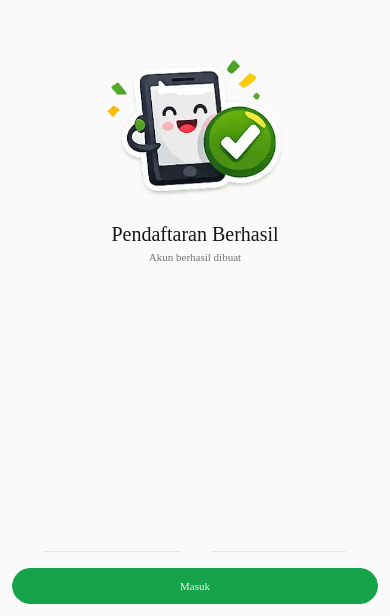
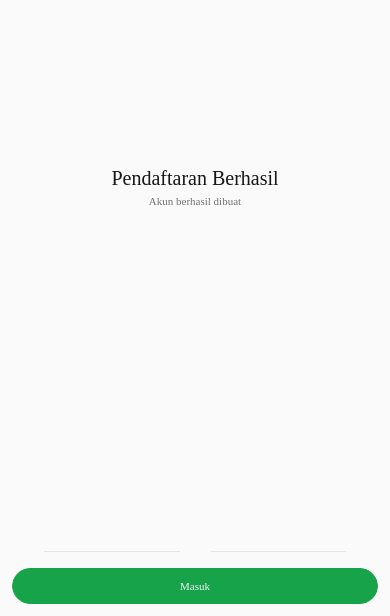
Before and after one commit to ekomardiatno/emvitation, a React Native app: screen /RegistrationSuccess in a window 390 px wide. Shown: the part 228-844 px from the top of the page. Built offline with nearby package versions, Linux system fonts and the light colour scheme; some icons are missing.

Commit message:
feat: able to reedit unpublished wedding & remove all illustration image declaration

```diff
--- a/src/screens/Login.tsx
+++ b/src/screens/Login.tsx
@@ -18,6 +18,7 @@ import useToast from '../hooks/useToast';
 import getHiddenText from '../utils/getHiddenText';
 import { useDispatch } from 'react-redux';
 import { loginSuccess } from '../redux/reducers/auth.reducer';
+import { AuthStackNavigationProp } from '../types/navigation-type';
 
 const loginSchema = yup.object({
   phoneNumber: yup
@@ -36,7 +37,7 @@ export default function Login() {
   const {control, handleSubmit, getValues} = useForm({
     resolver: yupResolver(loginSchema),
   });
-  const navigation = useAppNavigation();
+  const navigation = useAppNavigation<AuthStackNavigationProp>();
   const [isLoggingIn, setIsLoggingIn] = useState(false);
   const dispatch = useDispatch();
 
--- a/src/screens/RegistrationSuccess.tsx
+++ b/src/screens/RegistrationSuccess.tsx
@@ -1,4 +1,4 @@
-import { Image, View } from 'react-native';
+import { View } from 'react-native';
 import ScreenLayout from '../components/core/ScreenLayout';
 import Typography from '../components/core/Typography';
 import { SPACING } from '../constants';
@@ -6,17 +6,19 @@ import { useTheme } from '../components/core/AppProvider';
 import useAppNavigation from '../hooks/useAppNavigation';
 import Button from '../components/core/Button';
 import Divider from '../components/Divider';
+import { IconState } from '../components/core/Confirmation';
+import { AuthStackNavigationProp } from '../types/navigation-type';
 
 export default function RegistrationSuccess() {
   const theme = useTheme();
-  const navigation = useAppNavigation();
+  const navigation = useAppNavigation<AuthStackNavigationProp>();
 
   return (
     <ScreenLayout contentVerticalAlign="center" headerEnabled={false}>
       <View style={{flexGrow: 1, justifyContent: 'center'}}>
-        <Image
-          style={{width: 180, height: 180, alignSelf: 'center'}}
-          source={require('../assets/images/success-illustration.webp')}
+        <IconState
+          appearance="success"
+          style={{marginBottom: SPACING.md, alignSelf: 'center'}}
         />
         <Typography style={{textAlign: 'center'}} category="h3">
           Pendaftaran Berhasil
--- a/src/screens/WeddingDetail/PublicationAction.tsx
+++ b/src/screens/WeddingDetail/PublicationAction.tsx
@@ -103,7 +103,7 @@ export default function PublicationAction({
       0,
     );
 
-    if (earliestEventTime < Date.now()) {
+    if (wedding.status !== 'published' && earliestEventTime < Date.now()) {
       toast.show('error', 'Acara pernikahan sudah kedaluwarsa');
       return;
     }
```
